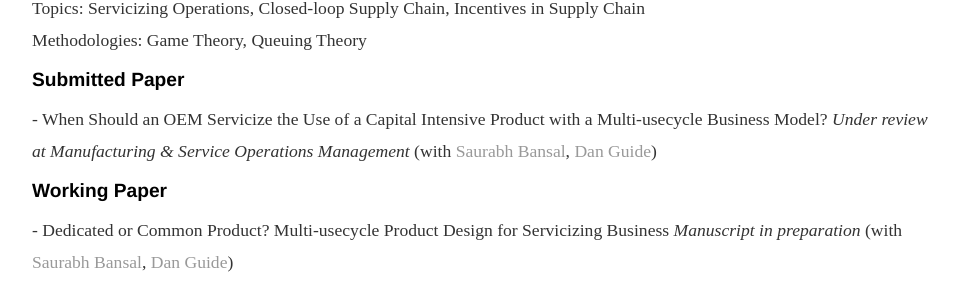
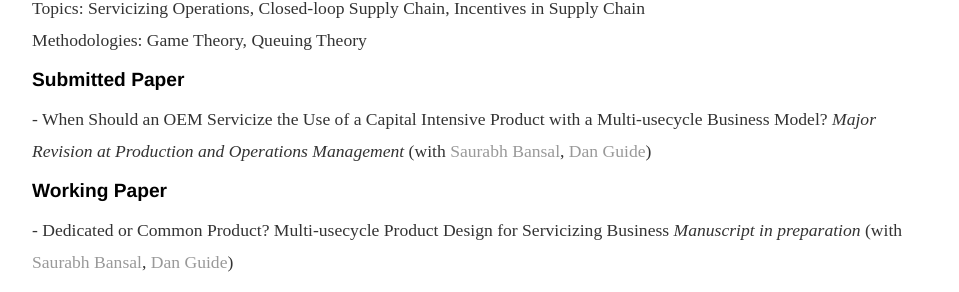
Before and after one commit to yinshi-gao/yinshi-gao.github.io, a Jekyll site: the page built from research/index.html, in a window 1280 px wide. Shown: the part 143-435 px from the top of the page, without its empty margins (160-1119 px from the left). Built offline with Jekyll 4.4.1, drawn with Linux system fonts in a browser that asks for light colours.

Commit message:
Update index.html

```diff
--- a/research/index.html
+++ b/research/index.html
@@ -9,7 +9,7 @@
 	<p2>Methodologies: Game Theory, Queuing Theory</p2>
 
 	<h1>Submitted Paper</h1>
-	<p2>- When Should an OEM Servicize the Use of a Capital Intensive Product with a Multi-usecycle Business Model? <em>Under review at Manufacturing & Service Operations Management</em>
+	<p2>- When Should an OEM Servicize the Use of a Capital Intensive Product with a Multi-usecycle Business Model? <em>Major Revision at Production and Operations Management</em>
 		(with <a href="https://directory.smeal.psu.edu/sub32">Saurabh Bansal</a>, <a href="http://www.personal.psu.edu/drg16/">Dan Guide</a>)</p2>
 	<h1>Working Paper</h1>
 	<p2>- Dedicated or Common Product?  Multi-usecycle Product Design for Servicizing Business <em>Manuscript in preparation</em>
```
